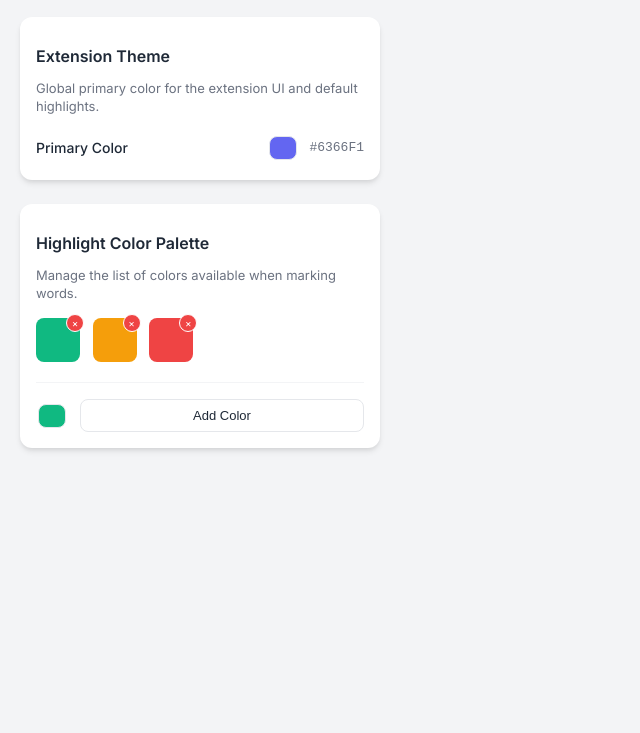
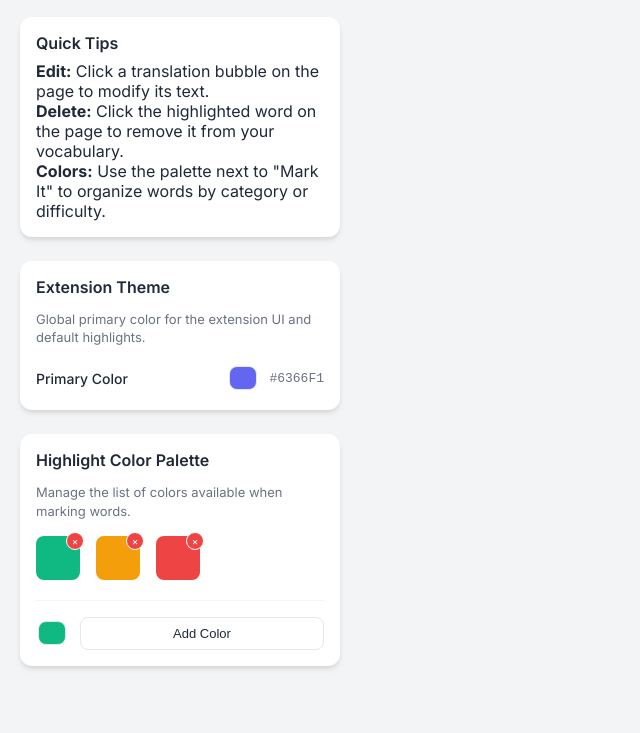
Before and after one commit to 51750/mark-my-words, a browser extension: page settings/settings.html in a window 1280 px wide. Shown: the part 67-800 px from the top of the page, without its empty margins (0-640 px from the left). Drawn offline with Linux system fonts and the light colour scheme.

Commit message:
feat: Relocate quick tips from popup to settings page, removing popup UI and JavaScript logic, and add h2 styling.

```diff
--- a/popup/popup.css
+++ b/popup/popup.css
@@ -11,7 +11,7 @@
 }
 
 body {
-  width: 400px;
+  width: 360px;
   height: 500px;
   margin: 0;
   padding: 0;
--- a/popup/popup.js
+++ b/popup/popup.js
@@ -6,7 +6,6 @@ document.addEventListener('DOMContentLoaded', () => {
   const filterToggle = document.getElementById('filter-toggle');
   const exportBtn = document.getElementById('export-btn');
   const languageSelect = document.getElementById('target-language');
-  const helpBtn = document.getElementById('help-btn');
   const tipsOuter = document.getElementById('tips-outer');
   const settingsBtn = document.getElementById('settings-btn');
 
@@ -14,11 +13,6 @@ document.addEventListener('DOMContentLoaded', () => {
   let currentUrl = '';
   // Default showAll to false (unchecked) -> Current Page only
   let showAll = false;
-
-  // Toggle Help Tips
-  helpBtn.addEventListener('click', () => {
-    tipsOuter.classList.toggle('hidden');
-  });
 
   // Load saved preferences
   chrome.storage.local.get(['targetLanguage', 'themeColor'], (result) => {
--- a/settings/settings.css
+++ b/settings/settings.css
@@ -9,7 +9,7 @@
 }
 
 body {
-  width: 400px;
+  width: 360px;
   min-height: 500px;
   margin: 0;
   padding: 0;
@@ -41,6 +41,7 @@ h1 {
 h2 {
   font-size: 16px;
   font-weight: 600;
+  margin-top: 0;
   margin-bottom: 8px;
   color: var(--text-main);
 }
--- a/settings/settings.html
+++ b/settings/settings.html
@@ -25,6 +25,27 @@
     </header>
 
     <main>
+      <section>
+        <h2>Quick Tips</h2>
+        <div class="tips-container">
+          <div class="tip-item">
+            <div class="tip-text">
+              <strong>Edit:</strong> Click a translation bubble on the page to modify its text.
+            </div>
+          </div>
+          <div class="tip-item">
+            <div class="tip-text">
+              <strong>Delete:</strong> Click the highlighted word on the page to remove it from your vocabulary.
+            </div>
+          </div>
+          <div class="tip-item">
+            <div class="tip-text">
+              <strong>Colors:</strong> Use the palette next to "Mark It" to organize words by category or difficulty.
+            </div>
+          </div>
+        </div>
+      </section>
+
       <section>
         <h2>Extension Theme</h2>
         <p class="description">Global primary color for the extension UI and default highlights.</p>
```
Also changed, not shown: popup/popup.html (+0 -13 lines).
